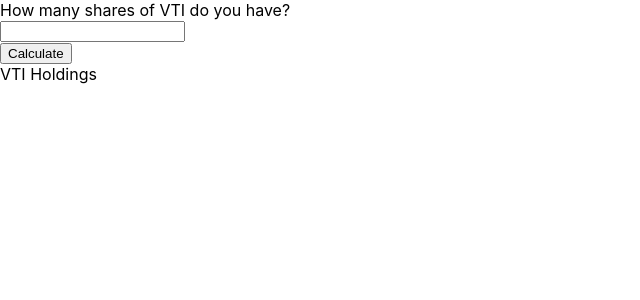
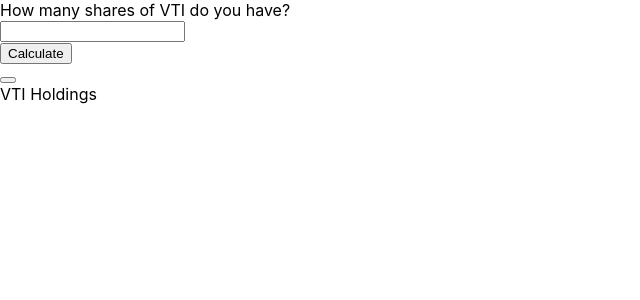
Before and after one commit to jtala/div-tracker, a React (Create React App) app: page / in a window 1280 px wide. Shown: the top 300 px of the page, without its empty margins (0-640 px from the left). Built offline with nearby package versions, Linux system fonts and the light colour scheme.

Commit message:
Getting stock data, returning bad response

```diff
--- a/src/App.js
+++ b/src/App.js
@@ -7,12 +7,15 @@
 function App() {
 
   const getStockData = () => {
-    Axios.get()
+    Axios.get("https://eodhistoricaldata.com/api/fundamentals/VTI.US?api_token=OeAFFmMliFG5orCUuwAKQ8l4WWFQ67YX").then((response) => {
+      console.log(response);
+    })
   }
 
   return (
     <div>
       <Begin></Begin>
+      <button onClick={getStockData}></button>
       <Dividends></Dividends>
     </div>
   );
```
